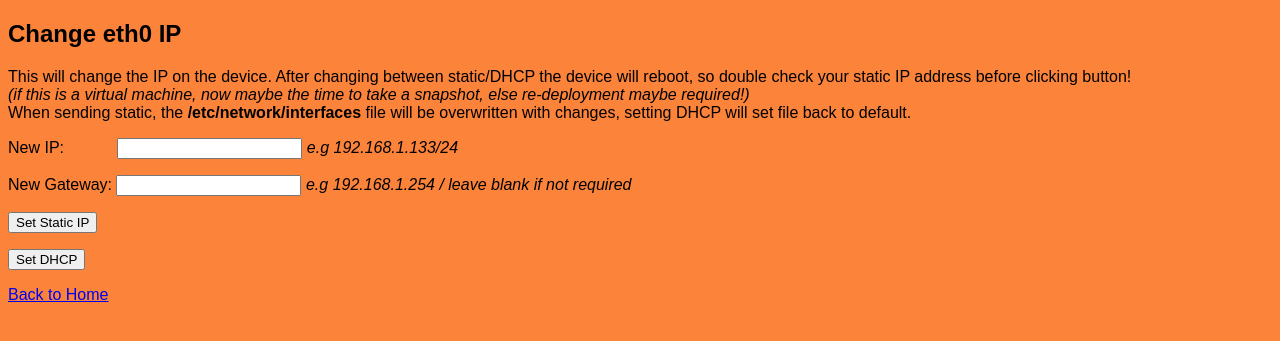
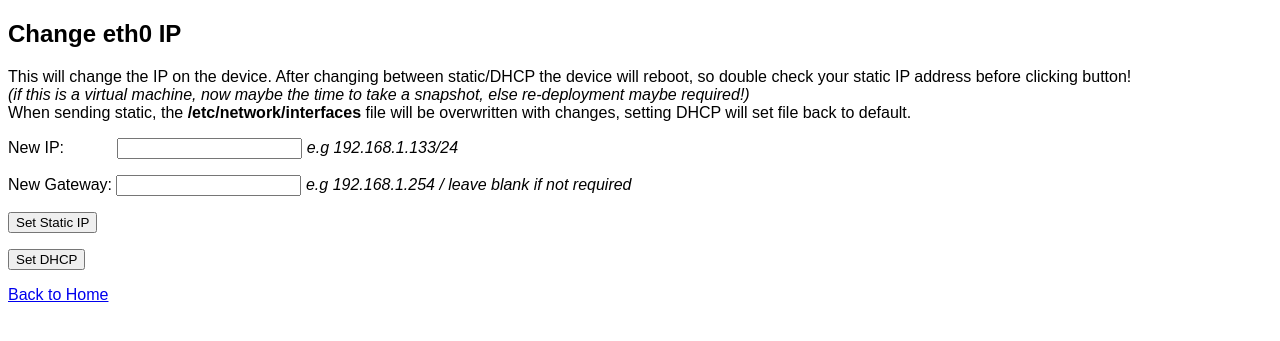
Before and after one commit to BoomerangCGW/tooling, a Flask app: page /changeIP in a window 1280 px wide. Shown: the top 341 px of the page. Run offline with Flask 3, Linux system fonts and the light colour scheme; a user stored in the database is signed in.

Commit message:
Update style.css

```diff
--- a/pentest-manager/static/style.css
+++ b/pentest-manager/static/style.css
@@ -1,4 +1,4 @@
 body {
-  background-color: #FC833A;
+  background-color: #FFFFFF;
   font-family: "Eina01-Bold", sans-serif;
 }
```
